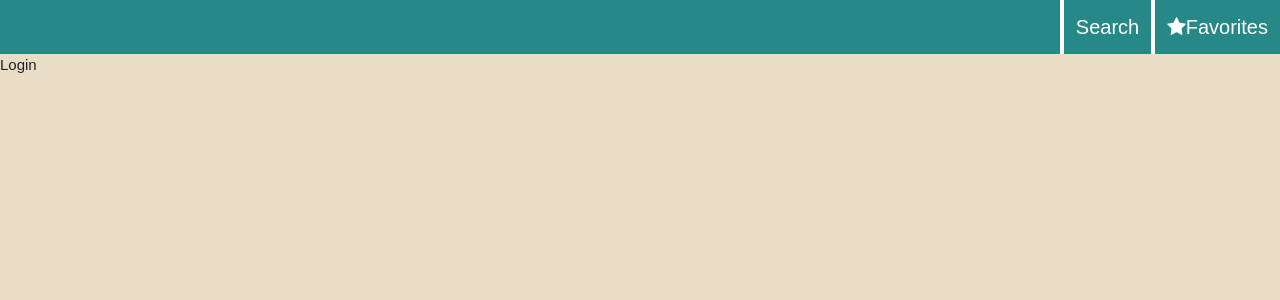
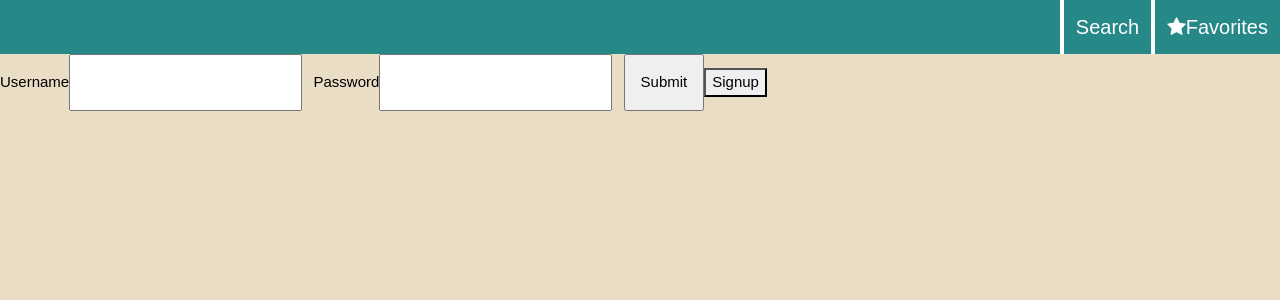
Before and after one commit to lav7patel/Fresh-eating, a React (Create React App) app in the folder client/: page /login in a window 1280 px wide. Shown: the top 300 px of the page. Built offline with nearby package versions, Linux system fonts and the light colour scheme.

Commit message:
login page

```diff
--- a/client/public/index.html
+++ b/client/public/index.html
@@ -14,36 +14,15 @@
       rel="stylesheet"
       href="https://cdnjs.cloudflare.com/ajax/libs/bootswatch/4.0.0/flatly/bootstrap.min.css"
     />
-    <meta name="google-signin-scope" content="profile email" />
-    <meta
-      name="google-signin-client_id"
-      content="921815725453-12nj3e2acstqbb6jpqm6ia8606vrqrov.apps.googleusercontent.com"
+    <link
+      rel="stylesheet"
+      href="https://stackpath.bootstrapcdn.com/font-awesome/4.7.0/css/font-awesome.min.css"
     />
-    <script src="https://apis.google.com/js/platform.js" async defer></script>
-    <link rel="stylesheet" href="https://stackpath.bootstrapcdn.com/font-awesome/4.7.0/css/font-awesome.min.css">
   </head>
   <body>
     <noscript>
       You need to enable JavaScript to run this app.
     </noscript>
     <div id="root"></div>
-    <div class="g-signin2" data-onsuccess="onSignIn" data-theme="dark"></div>
-
-    <script>
-      function onSignIn(googleUser) {
-        // Useful data for your client-side scripts:
-        var profile = googleUser.getBasicProfile();
-        console.log("ID: " + profile.getId()); // Don't send this directly to your server!
-        console.log("Full Name: " + profile.getName());
-        console.log("Given Name: " + profile.getGivenName());
-        console.log("Family Name: " + profile.getFamilyName());
-        console.log("Image URL: " + profile.getImageUrl());
-        console.log("Email: " + profile.getEmail());
-
-        // The ID token you need to pass to your backend:
-        var id_token = googleUser.getAuthResponse().id_token;
-        console.log("ID Token: " + id_token);
-      }
-    </script>
   </body>
 </html>
--- a/client/src/components/Login.js
+++ b/client/src/components/Login.js
@@ -1,7 +1,93 @@
 import React, { useState, useEffect } from "react";
+import API from "../utils/API.js";
 
 function Login(props) {
-  return <div> Login</div>;
+  const [username, setUsername] = useState("");
+  const [password, setPassword] = useState("");
+  const [password2, setPassword2] = useState("");
+
+  const [loginPage, setLoginPage] = useState(true);
+
+  const handleChange = event => {
+    if (event.target.name === "username") {
+      setUsername(event.target.value);
+    } else if (event.target.name === "password") {
+      setPassword(event.target.value);
+    } else if (event.target.name === "password2")
+      setPassword2(event.target.value);
+  };
+
+  const handleSubmit = event => {
+    event.preventDefault();
+    if (loginPage) {
+      const userObject = {
+        username: username,
+        password: password
+      };
+      API.login(userObject)
+        .then(res => {
+          console.log(res);
+        })
+        .catch(err => console.log(err));
+    } else {
+      const newUserObject = {
+        username: username,
+        password: password,
+        password2: password2
+      };
+      API.registerUser(newUserObject)
+        .then(res => {
+          console.log(res);
+        })
+        .catch(err => console.log(err));
+    }
+  };
+
+  const switchPage = () => {
+    if (loginPage) {
+      setLoginPage(false);
+    } else {
+      setLoginPage(true);
+    }
+  };
+
+  return (
+    <form onSubmit={handleSubmit}>
+      <label>
+        Username
+        <input
+          type="text"
+          value={username}
+          onChange={handleChange}
+          name="username"
+        />
+      </label>
+      <label>
+        Password
+        <input
+          type="password"
+          value={password}
+          onChange={handleChange}
+          name="password"
+        />
+      </label>
+      {loginPage ? null : (
+        <label>
+          Repeat Password
+          <input
+            type="password"
+            value={password2}
+            onChange={handleChange}
+            name="password2"
+          />
+        </label>
+      )}
+      <input type="submit" value="Submit" />
+      <button onClick={switchPage}>
+        {loginPage ? "Signup" : "Login Page"}
+      </button>
+    </form>
+  );
 }
 
 export default Login;
```
Also changed, not shown: 1 other file (tests, documents, lock files or other folders).
